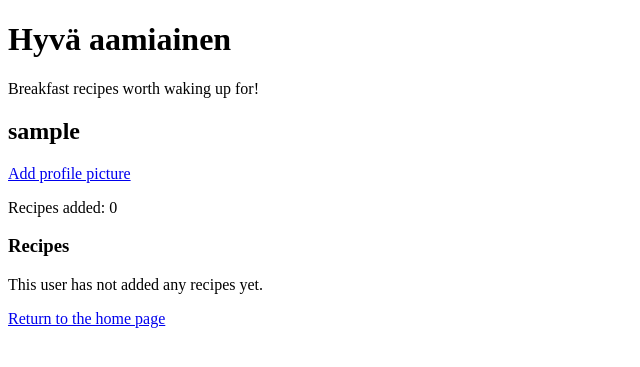
After one commit to verakimo/breakfast, a Flask app: page /user/1 in a window 1280 px wide. The commit adds this page. Shown: the top 367 px of the page, without its empty margins (0-640 px from the left). Run offline with Flask 3, Linux system fonts and the light colour scheme; the visitor is signed in with stand-in values (Sample User, id 1); data comes from the database, SQL or seed files in the repository; data that the repository does not hold is empty.

Commit message:
Implement user profiles and profile pictures

```diff
--- a/app.py
+++ b/app.py
@@ -3,12 +3,13 @@
 import sqlite3
 
 from flask import Flask
-from flask import abort, redirect, render_template, request, session
+from flask import abort, make_response, redirect, render_template, request, session
 from werkzeug.security import check_password_hash, generate_password_hash
 
 import config
 import db
 import recipes
+import users
 
 
 app = Flask(__name__)
@@ -26,6 +27,76 @@ def index():
     """Show the home page and the list of recipes."""
     all_recipes = recipes.get_recipes()
     return render_template("index.html", recipes=all_recipes)
+
+
+@app.route("/user/<int:user_id>")
+def show_user(user_id):
+    """Show a user profile and their recipes."""
+    user = users.get_user(user_id)
+
+    if user is None:
+        abort(404)
+
+    user_recipes = users.get_recipes(user_id)
+
+    return render_template(
+        "user.html",
+        user=user,
+        recipes=user_recipes,
+    )
+
+
+@app.route("/add_image", methods=["GET", "POST"])
+def add_image():
+    """Show the image form and save a profile picture."""
+    require_login()
+
+    if request.method == "GET":
+        return render_template("add_image.html")
+
+    image_file = request.files.get("image")
+
+    if image_file is None or image_file.filename == "":
+        return "Choose an image file.", 400
+
+    if image_file.mimetype != "image/jpeg":
+        return "The profile picture must be a JPEG image.", 400
+
+    image = image_file.read()
+
+    if not image:
+        return "The image file must not be empty.", 400
+
+    if len(image) > 100 * 1024:
+        return "The image file must not be larger than 100 KB.", 400
+
+    users.update_image(session["user_id"], image)
+
+    return redirect("/user/" + str(session["user_id"]))
+
+
+@app.route("/image/<int:user_id>")
+def show_image(user_id):
+    """Return a user's profile picture."""
+    image = users.get_image(user_id)
+
+    if image is None:
+        abort(404)
+
+    response = make_response(image)
+    response.headers["Content-Type"] = "image/jpeg"
+
+    return response
+
+
+@app.route("/delete_image", methods=["POST"])
+def delete_image():
+    """Delete the logged-in user's profile picture."""
+    require_login()
+
+    users.delete_image(session["user_id"])
+
+    return redirect("/user/" + str(session["user_id"]))
 
 
 @app.route("/find_recipe")
--- a/schema.sql
+++ b/schema.sql
@@ -3,7 +3,8 @@ PRAGMA foreign_keys = ON;
 CREATE TABLE users (
     id INTEGER PRIMARY KEY,
     username TEXT UNIQUE NOT NULL,
-    password_hash TEXT NOT NULL
+    password_hash TEXT NOT NULL,
+    image BLOB
 );
 
 CREATE TABLE recipes (
--- a/templates/recipe.html
+++ b/templates/recipe.html
@@ -30,7 +30,7 @@
       {% endif %}
 
       <p>
-        Added by {{ recipe.username }}<br>
+        Added by <a href="/user/{{ recipe.user_id }}">{{ recipe.username }}</a><br>
         Preparation time: {{ recipe.preparation_time }} minutes<br>
         Added: {{ recipe.created_at }}
       </p>
--- /dev/null
+++ b/templates/user.html
@@ -0,0 +1,65 @@
+<!DOCTYPE html>
+<html lang="en">
+<head>
+  <meta charset="UTF-8">
+  <meta name="viewport" content="width=device-width, initial-scale=1.0">
+  <title>{{ user.username }} | Hyvä aamiainen</title>
+</head>
+<body>
+  <header>
+    <h1>Hyvä aamiainen</h1>
+    <p>Breakfast recipes worth waking up for!</p>
+  </header>
+
+  <main>
+    <h2>{{ user.username }}</h2>
+
+    {% if user.has_image %}
+      <p>
+        <img
+          src="/image/{{ user.id }}"
+          alt="Profile picture of {{ user.username }}"
+          width="200"
+          height="200"
+          style="object-fit: cover;"
+        >
+      </p>
+    {% endif %}
+
+    {% if session.user_id == user.id %}
+      {% if user.has_image %}
+        <p>
+          <a href="/add_image">Change profile picture</a>
+        </p>
+
+        <form action="/delete_image" method="post">
+          <button type="submit">Delete profile picture</button>
+        </form>
+      {% else %}
+        <p>
+          <a href="/add_image">Add profile picture</a>
+        </p>
+      {% endif %}
+    {% endif %}
+
+    <p>
+      Recipes added: {{ recipes | count }}
+    </p>
+
+    <section>
+      <h3>Recipes</h3>
+
+      {% for recipe in recipes %}
+        <p>
+          <a href="/recipe/{{ recipe.id }}">{{ recipe.title }}</a><br>
+          Added: {{ recipe.created_at }}
+        </p>
+      {% else %}
+        <p>This user has not added any recipes yet.</p>
+      {% endfor %}
+    </section>
+
+    <p><a href="/">Return to the home page</a></p>
+  </main>
+</body>
+</html>
--- /dev/null
+++ b/users.py
@@ -0,0 +1,70 @@
+"""Database functions for user profile pages."""
+
+import db
+
+
+def get_user(user_id):
+    """Return one user and information about their profile image."""
+    sql = """
+        SELECT
+            id,
+            username,
+            image IS NOT NULL AS has_image
+        FROM users
+        WHERE id = ?
+    """
+    rows = db.query(sql, [user_id])
+
+    if not rows:
+        return None
+
+    return rows[0]
+
+
+def get_recipes(user_id):
+    """Return recipes added by one user, newest first."""
+    sql = """
+        SELECT
+            id,
+            title,
+            created_at
+        FROM recipes
+        WHERE user_id = ?
+        ORDER BY created_at DESC, id DESC
+    """
+    return db.query(sql, [user_id])
+
+
+def update_image(user_id, image):
+    """Save a profile image for a user."""
+    sql = """
+        UPDATE users
+        SET image = ?
+        WHERE id = ?
+    """
+    db.execute(sql, [image, user_id])
+
+
+def get_image(user_id):
+    """Return a user's profile image or None."""
+    sql = """
+        SELECT image
+        FROM users
+        WHERE id = ?
+    """
+    rows = db.query(sql, [user_id])
+
+    if not rows:
+        return None
+
+    return rows[0]["image"]
+
+
+def delete_image(user_id):
+    """Delete a user's profile image."""
+    sql = """
+        UPDATE users
+        SET image = NULL
+        WHERE id = ?
+    """
+    db.execute(sql, [user_id])
```
Also changed, not shown: templates/add_image.html (added, +41 -0 lines), templates/index.html (+15 -14 lines).
